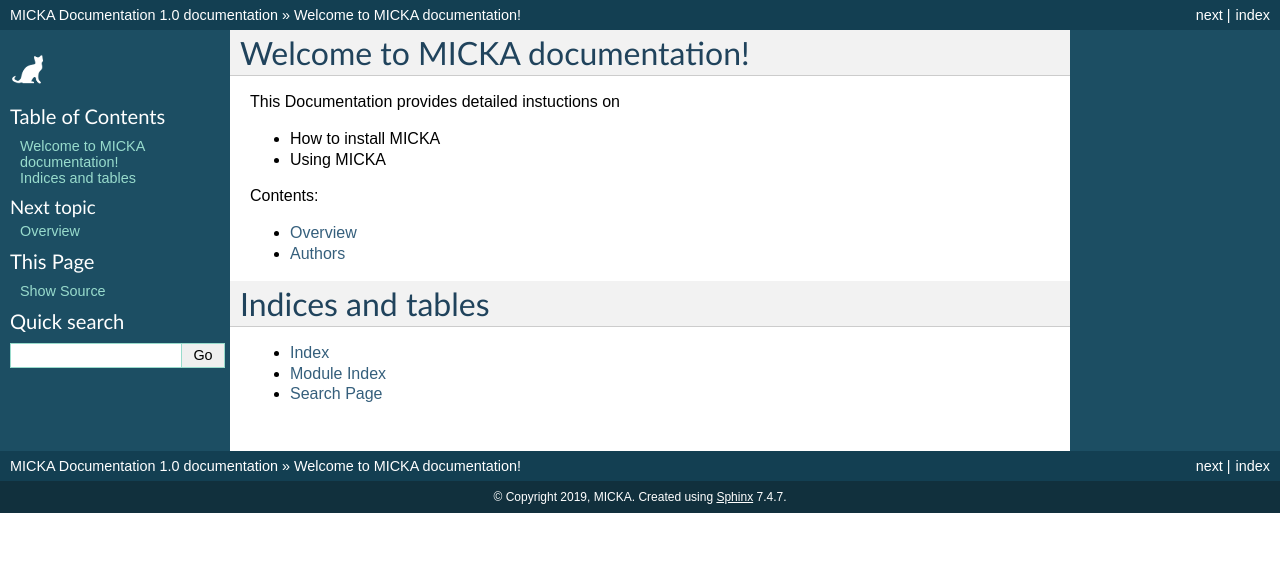
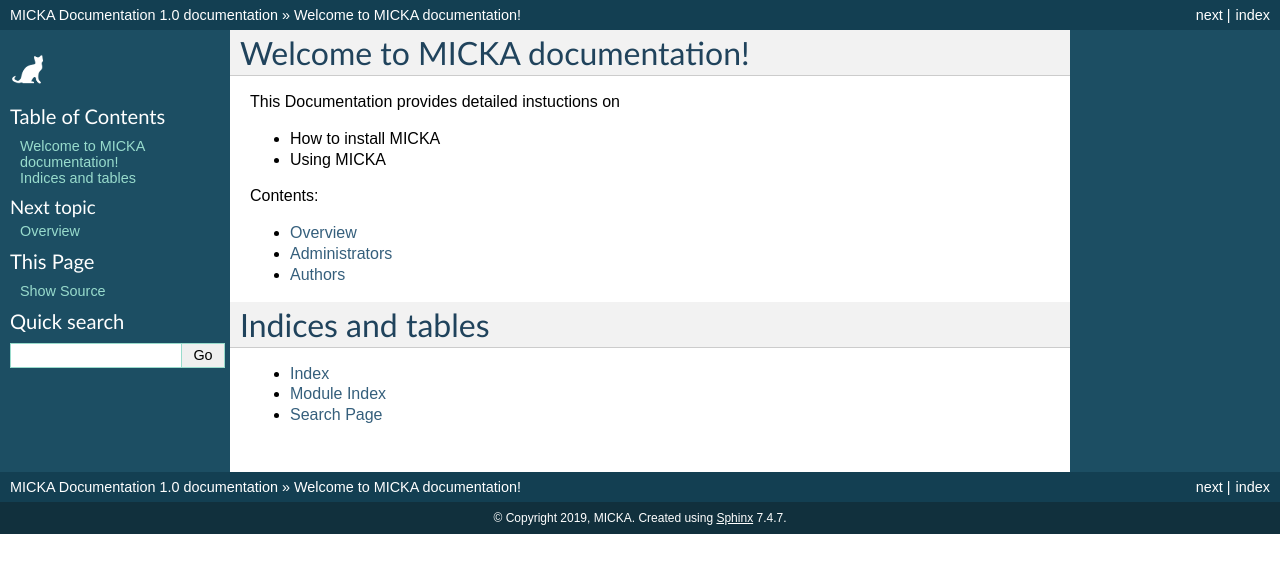
Before and after one commit to CzechGeologicalSurvey/MICKA-Docs, a Sphinx documentation site: the page built from docs/index.rst, in a window 1280 px wide. Shown: the top 573 px of the page. Built offline with Sphinx 7.4.7, drawn with Linux system fonts in a browser that asks for light colours; pages that are not in the unit, such as notebooks, are missing from menus.

Commit message:
Update providingdata.rst

```diff
--- a/docs/providingdata.rst
+++ b/docs/providingdata.rst
@@ -1,3 +1,4 @@
-# Administrators
+Administrators
+###################
 
 How to install
```
